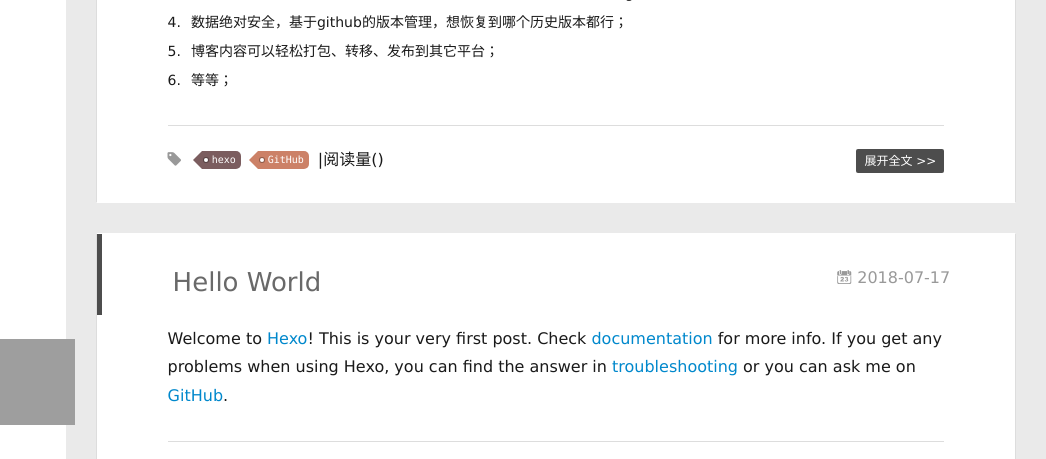
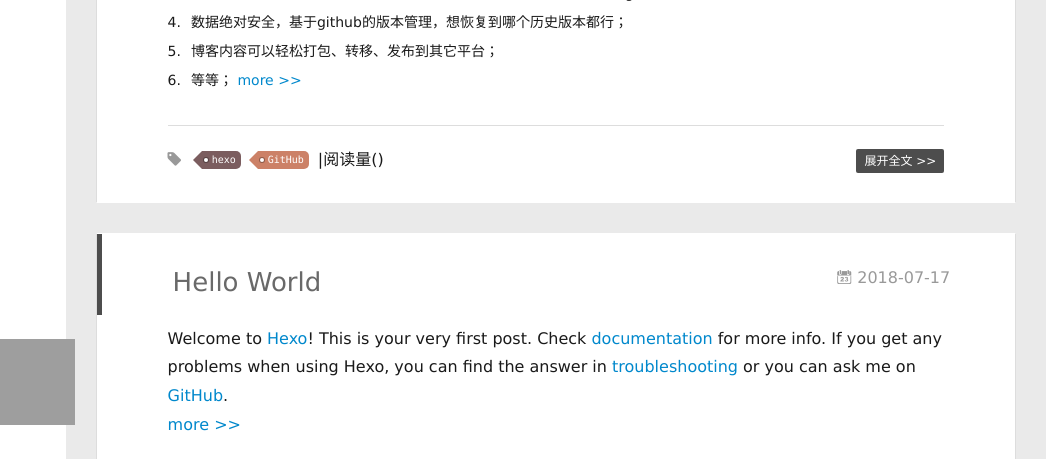
Before and after one commit to Dickto/Dickto.github.io, a plain HTML site: page index.html in a window 1280 px wide. Shown: the part 257-716 px from the top of the page, 234-1280 px from the left. Drawn offline with Linux system fonts and the light colour scheme; some packages are replaced by stand-ins of ours; grey boxes are pictures that could not be loaded; a script that the page names is missing.

Commit message:
Site updated: 2018-07-18 16:49:14

```diff
--- a/index.html
+++ b/index.html
@@ -195,6 +195,8 @@
 <li>博客内容可以轻松打包、转移、发布到其它平台；</li>
 <li>等等；
 
+          <a class="article-more-a" href="/2018/07/17/使用hexo+github搭建免费个人博客详细教程/#more">more >></a>
+
 
 
 
@@ -278,6 +280,8 @@
     <div class="article-entry" itemprop="articleBody">
 
         <p>Welcome to <a href="https://hexo.io/" target="_blank" rel="noopener">Hexo</a>! This is your very first post. Check <a href="https://hexo.io/docs/" target="_blank" rel="noopener">documentation</a> for more info. If you get any problems when using Hexo, you can find the answer in <a href="https://hexo.io/docs/troubleshooting.html" target="_blank" rel="noopener">troubleshooting</a> or you can ask me on <a href="https://github.com/hexojs/hexo/issues" target="_blank" rel="noopener">GitHub</a>.<br>
+
+          <a class="article-more-a" href="/2018/07/17/hello-world/#more">more >></a>
 
 
 
```
